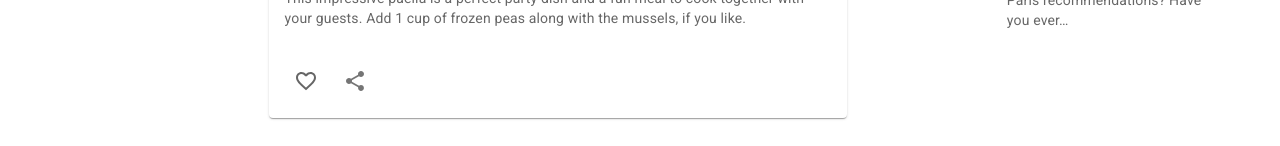
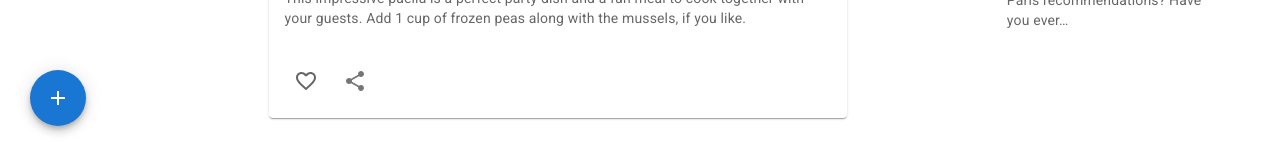
Before and after one commit to tabassum2507/MUI-react-page, a React (Create React App) app: page / in a window 1280 px wide. Shown: the part 654-800 px from the top of the page. Built offline with nearby package versions, Linux system fonts and the light colour scheme.

Commit message:
postadd started

```diff
--- a/src/App.js
+++ b/src/App.js
@@ -3,6 +3,7 @@ import Feed from "./components/Feed";
 import Navbar from "./components/Navbar";
 import Rightbar from "./components/Rightbar";
 import Sidebar from "./components/Sidebar";
+import Add from "./components/Add";
 
 function App() {
   return (
@@ -14,6 +15,7 @@ function App() {
           <Feed />
           <Rightbar />
         </Stack>
+        <Add />
       </Box>
     </div>
   );
--- a/src/components/Add.jsx
+++ b/src/components/Add.jsx
@@ -1,9 +1,47 @@
-import React from 'react'
+import React, { useState } from "react";
+import { Box } from "@mui/material/Box";
+import { Tooltip, Fab } from "@mui/material";
+import { Add as AddIcon, FullscreenExit } from "@mui/icons-material";
+import Modal from "@mui/material/Modal";
+import { styled } from "@mui/material/styles";
+import Typography from "@mui/material/Typography";
+
+const SytledModal = styled(Modal)({
+  display: "flex",
+  alignItems: "center",
+  justifyContent: "center"
+});
 
 const Add = () => {
+  const [open, setOpen] = useState(false);
   return (
-    <div>Add</div>
-  )
-}
+    <>
+      <Tooltip
+        onClick={(e) => setOpen(true)}
+        title="Delete"
+        sx={{
+          position: "fixed",
+          bottom: 20,
+          left: { xs: "calc(50% - 25px)", md: 30 }
+        }}
+      >
+        <Fab color="primary" aria-label="add">
+          <AddIcon />
+        </Fab>
+      </Tooltip>
 
-export default Add
+      <SytledModal
+        open={open}
+        onClose={(e) => setOpen(false)}
+        aria-labelledby="modal-modal-title"
+        aria-describedby="modal-modal-description"
+      >
+        <Box width={400} height={280} bgcolor="white" p={3} borderRadius={5}>
+          <Typography variant="h6">Post Photos</Typography>
+        </Box>
+      </SytledModal>
+    </>
+  );
+};
+
+export default Add;
```
